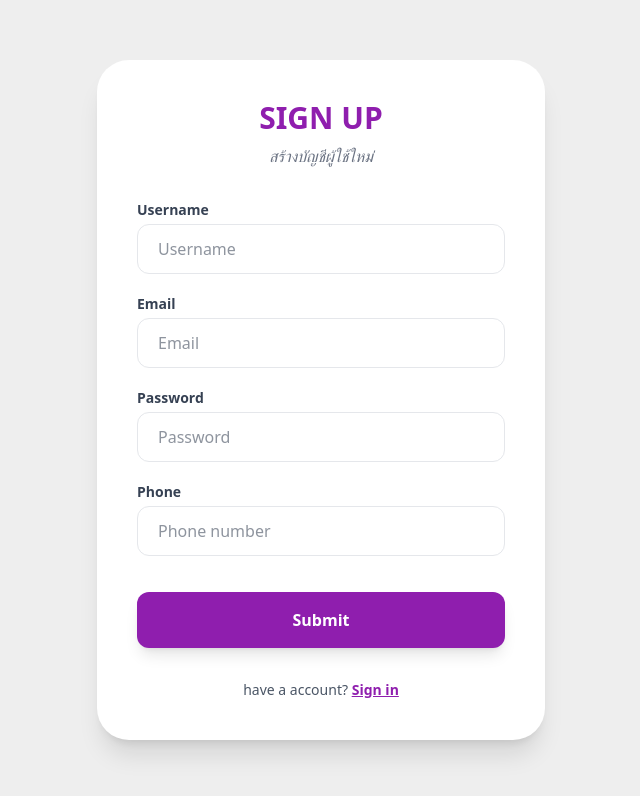
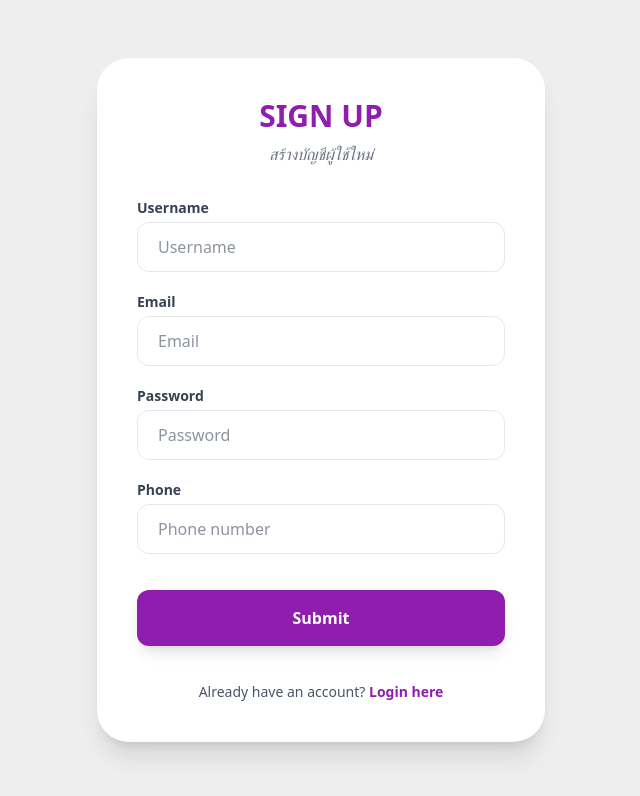
Before and after one commit to tonkar595/Dental-Appointment-Queue-Management-System, a Next.js app in the folder frontend/: page /register in a window 1280 px wide. Shown: the top 796 px of the page, without its empty margins (319-959 px from the left). Built offline with nearby package versions, Linux system fonts and the light colour scheme; no server answers.

Commit message:
register page completed

```diff
--- a/frontend/app/(Auth)/register/page.tsx
+++ b/frontend/app/(Auth)/register/page.tsx
@@ -16,14 +16,14 @@ export default function RegisterPage() {
 
         <RegisterForm/>
 
-        <div className="mt-8 text-center">
+        {/* <div className="mt-8 text-center">
           <p className="text-sm text-gray-600">
             have a account?{" "}
             <Link href="/login" className="text-[#8f1eae] font-bold underline">
               Sign in
             </Link>
           </p>
-        </div>
+        </div> */}
       </div>
     </div>
   );
--- a/frontend/app/(Auth)/register/registerform.tsx
+++ b/frontend/app/(Auth)/register/registerform.tsx
@@ -1,38 +1,168 @@
-'use client';
+// 'use client';
 
-import React from 'react';
-import Link from 'next/link';
+// import React from 'react';
+// import Link from 'next/link';
+
+// export default function RegisterForm() {
+//   return (
+//         <form className="space-y-5">
+//           <div>
+//             <label className="block text-sm font-bold text-gray-700 mb-1">Username</label>
+//             <input type="text" className="w-full px-5 py-3 rounded-xl border border-gray-200 focus:border-[#8f1eae] outline-none" placeholder="Username" />
+//           </div>
+
+//           <div>
+//             <label className="block text-sm font-bold text-gray-700 mb-1">Email</label>
+//             <input type="email" className="w-full px-5 py-3 rounded-xl border border-gray-200 focus:border-[#8f1eae] outline-none" placeholder="Email" />
+//           </div>
+
+//           <div>
+//             <label className="block text-sm font-bold text-gray-700 mb-1">Password</label>
+//             <input type="password" className="w-full px-5 py-3 rounded-xl border border-gray-200 focus:border-[#8f1eae] outline-none" placeholder="Password" />
+//           </div>
+
+//           <div>
+//             <label className="block text-sm font-bold text-gray-700 mb-1">Phone</label>
+//             <input type="text" className="w-full px-5 py-3 rounded-xl border border-gray-200 focus:border-[#8f1eae] outline-none" placeholder="Phone number" />
+//           </div>
+
+//           <button
+//             type="submit"
+//             className="w-full bg-[#8f1eae] text-white font-bold py-4 rounded-xl hover:opacity-90 transition-all shadow-lg mt-4"
+//           >
+//             Submit
+//           </button>
+//         </form>
+
+//   );
+// }
+
+"use client";
+
+import axios from "axios";
+import Link from "next/link";
+import { useRouter } from "next/navigation";
+import { useState } from "react";
+
+// สร้าง Axios Instance (เหมือนกับ Login)
+const api = axios.create({
+  baseURL: process.env.NEXT_PUBLIC_API_URL || "http://localhost:8080/api",
+});
 
 export default function RegisterForm() {
+  const [error, setError] = useState<string | null>(null);
+  const [isSubmitting, setIsSubmitting] = useState(false);
+  const router = useRouter();
+
+  async function handleSubmit(e: React.FormEvent<HTMLFormElement>) {
+    e.preventDefault();
+    setError(null);
+
+    const formData = new FormData(e.currentTarget);
+    const user_name = (formData.get("username") as string)?.trim();
+    const email = (formData.get("email") as string)?.trim();
+    const password = (formData.get("password") as string);
+    const phone = (formData.get("phone") as string)?.trim();
+
+    // Validation เบื้องต้นฝั่ง Client
+    if (!user_name || !email || !password || !phone) {
+      setError("Please fill in all fields.");
+      return;
+    }
+
+    setIsSubmitting(true);
+    try {
+      // ยิงไปที่ /auth/register ของ Go Fiber
+      await api.post("/register", {
+        user_name,
+        email,
+        password,
+        phone,
+      });
+
+      // ถ้าสมัครสำเร็จ ให้เด้งไปหน้า Login
+      alert("Registration successful! Please login.");
+      router.push("/login");
+
+    } catch (err: any) {
+      // ดักจับ Error Message ที่เราเขียนไว้ใน Go (เช่น "email already exists")
+      if (axios.isAxiosError(err) && err.response?.data?.error) {
+        setError(err.response.data.error);
+      } else {
+        setError("Something went wrong. Please try again.");
+      }
+    } finally {
+      setIsSubmitting(false);
+    }
+  }
+
   return (
-        <form className="space-y-5">
+    <form onSubmit={handleSubmit} className="space-y-5">
+      {/* ส่วนแสดง Error */}
+      {error && (
+        <div className="bg-red-50 text-red-500 p-3 rounded-xl border border-red-100 text-sm font-medium">
+          {error}
+        </div>
+      )}
+
       <div>
         <label className="block text-sm font-bold text-gray-700 mb-1">Username</label>
-            <input type="text" className="w-full px-5 py-3 rounded-xl border border-gray-200 focus:border-[#8f1eae] outline-none" placeholder="Username" />
+        <input
+          name="username"
+          type="text"
+          className="w-full px-5 py-3 rounded-xl border border-gray-200 focus:border-[#8f1eae] focus:ring-1 focus:ring-[#8f1eae] outline-none transition"
+          placeholder="Username"
+          required
+        />
       </div>
 
       <div>
         <label className="block text-sm font-bold text-gray-700 mb-1">Email</label>
-            <input type="email" className="w-full px-5 py-3 rounded-xl border border-gray-200 focus:border-[#8f1eae] outline-none" placeholder="Email" />
+        <input
+          name="email"
+          type="email"
+          className="w-full px-5 py-3 rounded-xl border border-gray-200 focus:border-[#8f1eae] focus:ring-1 focus:ring-[#8f1eae] outline-none transition"
+          placeholder="Email"
+          required
+        />
       </div>
 
       <div>
         <label className="block text-sm font-bold text-gray-700 mb-1">Password</label>
-            <input type="password" className="w-full px-5 py-3 rounded-xl border border-gray-200 focus:border-[#8f1eae] outline-none" placeholder="Password" />
+        <input
+          name="password"
+          type="password"
+          className="w-full px-5 py-3 rounded-xl border border-gray-200 focus:border-[#8f1eae] focus:ring-1 focus:ring-[#8f1eae] outline-none transition"
+          placeholder="Password"
+          required
+        />
       </div>
 
       <div>
         <label className="block text-sm font-bold text-gray-700 mb-1">Phone</label>
-            <input type="text" className="w-full px-5 py-3 rounded-xl border border-gray-200 focus:border-[#8f1eae] outline-none" placeholder="Phone number" />
+        <input
+          name="phone"
+          type="text"
+          className="w-full px-5 py-3 rounded-xl border border-gray-200 focus:border-[#8f1eae] focus:ring-1 focus:ring-[#8f1eae] outline-none transition"
+          placeholder="Phone number"
+          required
+        />
       </div>
 
       <button
         type="submit"
-            className="w-full bg-[#8f1eae] text-white font-bold py-4 rounded-xl hover:opacity-90 transition-all shadow-lg mt-4"
+        disabled={isSubmitting}
+        className="w-full bg-[#8f1eae] text-white font-bold py-4 rounded-xl hover:opacity-90 transition-all shadow-lg mt-4 disabled:opacity-70 disabled:cursor-not-allowed"
       >
-            Submit
+        {isSubmitting ? "Creating account..." : "Submit"}
       </button>
+
+      <p className="text-center text-sm text-gray-600 mt-4">
+        Already have an account?{" "}
+        <Link href="/login" className="text-[#8f1eae] font-bold hover:underline">
+          Login here
+        </Link>
+      </p>
     </form>
-
   );
 }
```
Lines whose indentation alone changed are shown as unchanged.
